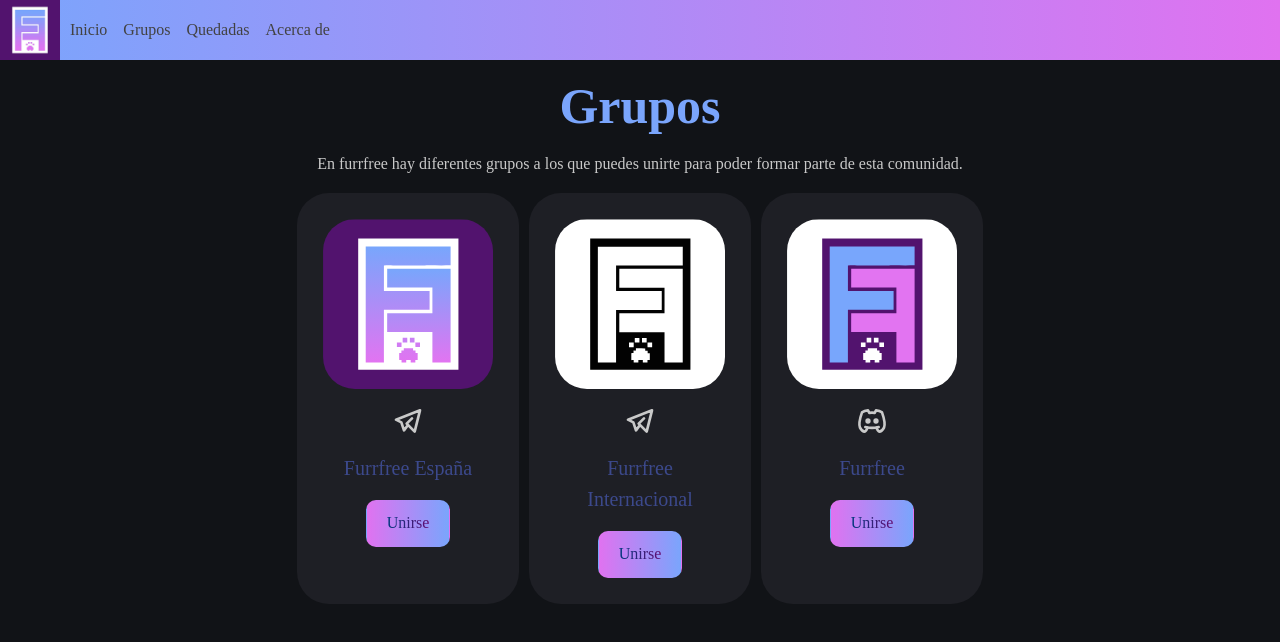
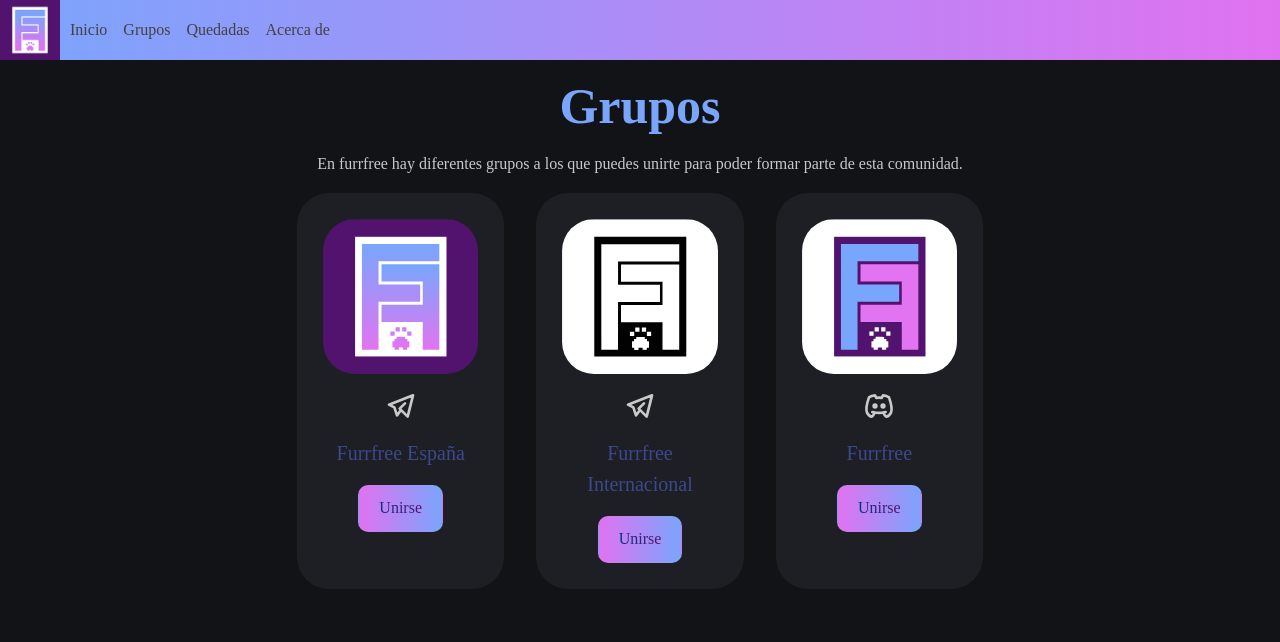
Before and after one commit to Furrfree/web, a React (Vite) app: page /groups in a window 1280 px wide. Shown: the top 642 px of the page. Built offline with nearby package versions, Linux system fonts and the light colour scheme; a web font is replaced by a local one.

Commit message:
Spacing fixes

```diff
--- a/src/pages/groups.tsx
+++ b/src/pages/groups.tsx
@@ -14,8 +14,8 @@ export default function Groups() {
             </Text>
             <SimpleGrid
                 cols={{base: 1, xs: 2, sm: 2, md: 2, lg: 3}}
-                spacing={{base: 10}}
-                verticalSpacing={{base: 'md'}}
+                spacing={{base: "xl"}}
+                verticalSpacing={{base: 'xl'}}
                 style={{width: '70%'}}
             >
                 {groups.map((group, index) => (
```
